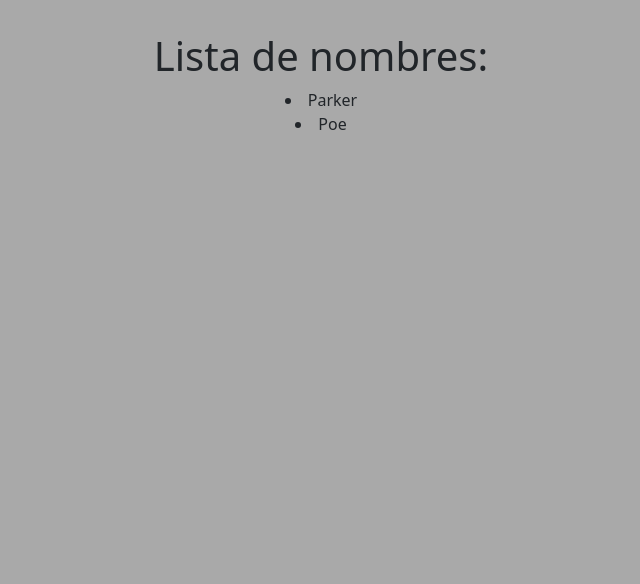
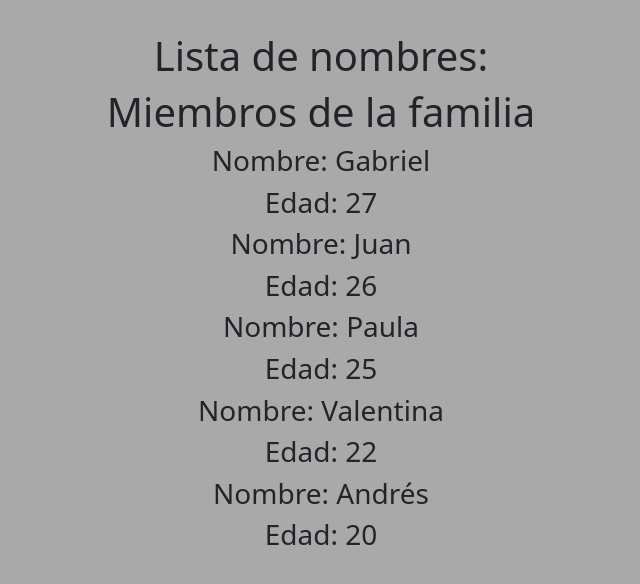
Before and after one commit to AleRabbia/Practicas-LC3, a React (Vite) app: page / in a window 1280 px wide. Shown: the top 584 px of the page, without its empty margins (319-959 px from the left). Built offline with nearby package versions, Linux system fonts and the light colour scheme.

Commit message:
Ejercicio filtrar nombres

```diff
--- a/src/App.jsx
+++ b/src/App.jsx
@@ -1,16 +1,16 @@
 
 import './App.css'
-import Persons from './components/persons/Persons';
+import Family from './components/family/Family';
 
 function App() {
-    const names = ['Parker','Simmons','Lewis','Poe'];
-    const nameFilters = names.filter((nameF) => {return nameF.charAt(0) === 'P'})
+    const persons = [{ name: 'Juan', age: 26 }, { name: 'Gabriel', age: 27 }, { name: 'Valentina', age: 22 }, { name: 'Paula', age: 25 }, { name: 'Andrés', age: 20 }];
+
+    const personsOrder = persons.sort((a, b) => b.age - a.age)
+
     return (
         <div>
             <h1>Lista de nombres:</h1>
-            {nameFilters.map((name, index) => (
-                <Persons key={index} name={name} />
-            ))}
+            <Family persons={personsOrder} />
         </div>
     );
 }
--- /dev/null
+++ b/src/components/family/Family.jsx
@@ -0,0 +1,14 @@
+import FamilyMembers from "../familyMembers/FamilyMembers";
+
+const Family = ({ persons }) => {
+    return (
+        <div>
+            <h1>Miembros de la familia</h1>
+            {persons.map((person, index) => (
+                <FamilyMembers key={index} name={person.name} age={person.age} />
+            ))}
+        </div>
+    );
+};
+
+export default Family;
--- /dev/null
+++ b/src/components/familyMembers/FamilyMembers.jsx
@@ -0,0 +1,20 @@
+import PropTypes from 'prop-types';
+
+const FamilyMembers = ({ name, age }) => {
+
+    return (
+        <div>
+            <h3>Nombre: {name}</h3>
+            <h3>Edad: {age}</h3>
+
+        </div>
+    )
+}
+
+
+FamilyMembers.propTypes = {
+    name: PropTypes.string.isRequired,
+    age: PropTypes.number.isRequired
+}
+
+export default FamilyMembers;
```
Also changed, not shown: src/components/beerStyle/BeerStyle.jsx (deleted, +0 -17 lines), src/components/beers/Beers.jsx (deleted, +0 -18 lines), src/components/bookItem/Bookitem.jsx (deleted, +0 -15 lines), src/components/beerStyle/BeerStyle.css (deleted), src/components/beers/Beers.css (deleted), src/components/bookItem/BookItem.css (deleted), src/components/books/Books.css (deleted), src/components/books/Books.jsx (deleted).
